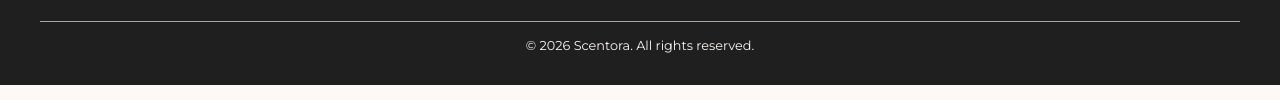
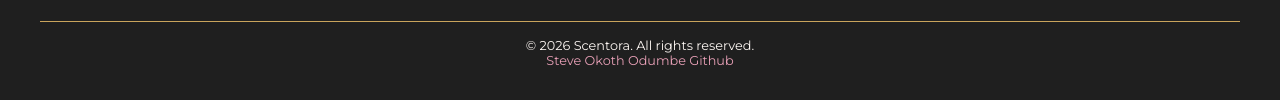
Before and after one commit to StevetheRebel/scentora, a plain HTML site: page index.html in a window 1280 px wide. Shown: the part 4064-4164 px from the top of the page. Drawn offline with nearby package versions, Linux system fonts and the light colour scheme.

Commit message:
added github link to the footer

```diff
--- a/index.html
+++ b/index.html
@@ -143,7 +143,10 @@
         <div class="cat-card">
           <!-- category image -->
           <div class="img-ctn">
-            <img src="/assets/scentora-perfumes/women/18-velvet-peony.png" alt="" />
+            <img
+              src="/assets/scentora-perfumes/women/18-velvet-peony.png"
+              alt=""
+            />
           </div>
 
           <!-- category details -->
@@ -172,7 +175,10 @@
         <div class="cat-card">
           <!-- category image -->
           <div class="img-ctn">
-            <img src="/assets/scentora-perfumes/unisex/35-amber-theory.png" alt="" />
+            <img
+              src="/assets/scentora-perfumes/unisex/35-amber-theory.png"
+              alt=""
+            />
           </div>
 
           <!-- category details -->
@@ -203,7 +209,10 @@
         <div class="cat-card">
           <!-- category image -->
           <div class="img-ctn">
-            <img src="/assets/scentora-perfumes/men/04-ironwood-reserve.png" alt="" />
+            <img
+              src="/assets/scentora-perfumes/men/04-ironwood-reserve.png"
+              alt=""
+            />
           </div>
 
           <!-- category details -->
@@ -559,7 +568,12 @@
         </div>
       </div>
       <div class="footer-bottom">
-        <p>&copy; 2026 Scentora. All rights reserved.</p>
+        <p>
+          &copy; 2026 Scentora. All rights reserved. <br />
+          <a href="https://github.com/StevetheRebel/scentora"
+            >Steve Okoth Odumbe Github</a
+          >
+        </p>
       </div>
     </footer>
 
--- a/style.css
+++ b/style.css
@@ -862,6 +862,10 @@ footer {
   font-size: var(--small-text);
 }
 
+.footer-bottom > p > a {
+  color: var(--brand-pink);
+}
+
 /* mobile */
 @media (max-width: 768px) {
   .menu {
```
